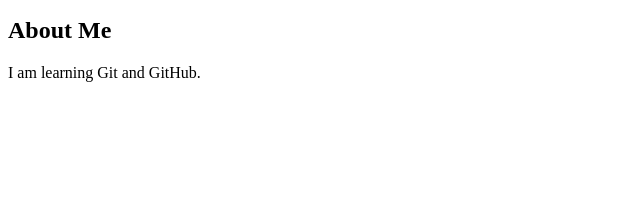
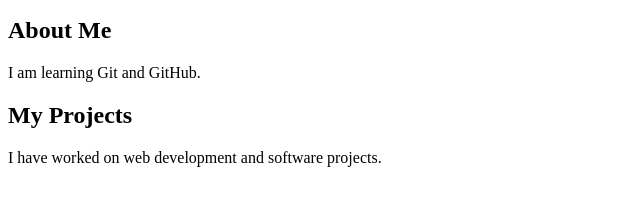
Before and after one commit to heeranyarajagopal19/MyFirstGitProject, a plain HTML site: page index.html in a window 1280 px wide. Shown: the part 101-306 px from the top of the page, without its empty margins (0-640 px from the left). Drawn offline with Linux system fonts and the light colour scheme.

Commit message:
Add Project Section

```diff
--- a/index.html
+++ b/index.html
@@ -9,5 +9,8 @@
 
     <h2>About Me</h2>
     <p>I am learning Git and GitHub.</p>
+
+    <h2>My Projects</h2>
+    <p>I have worked on web development and software projects.</p>
 </body>
 </html>
```
